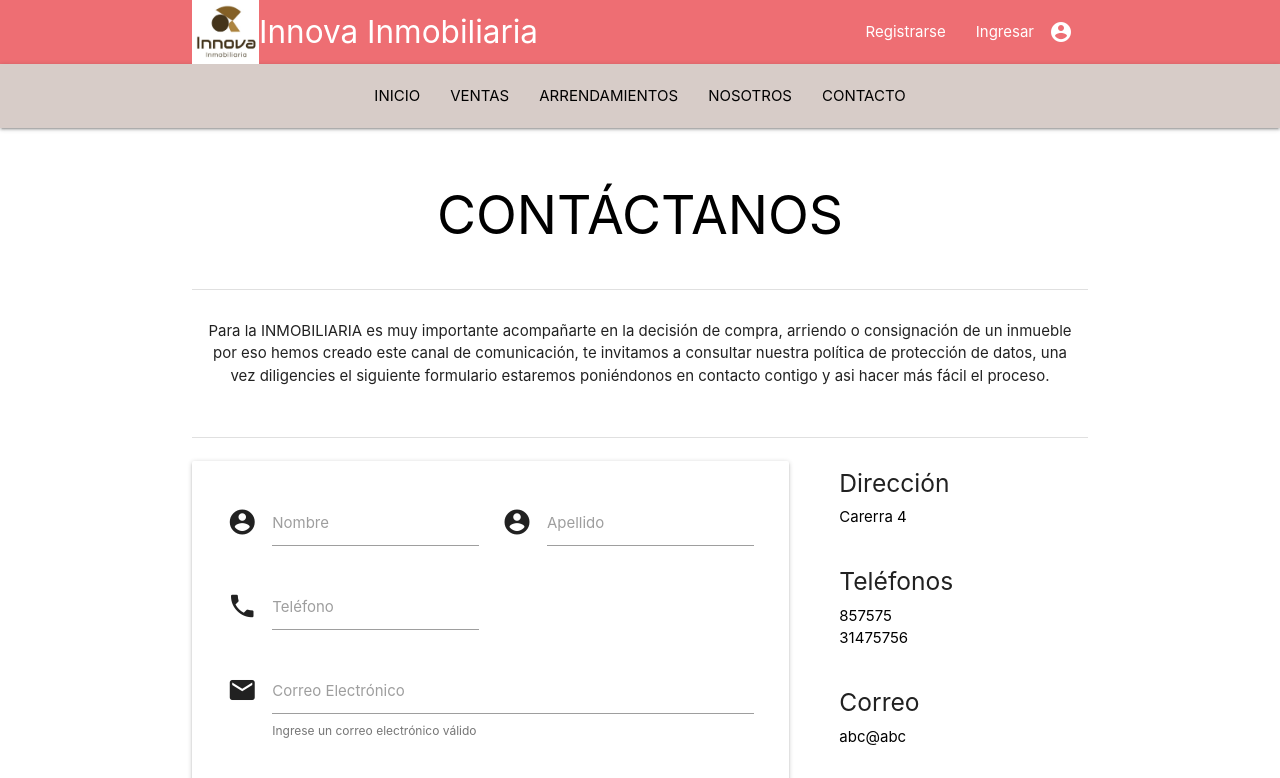
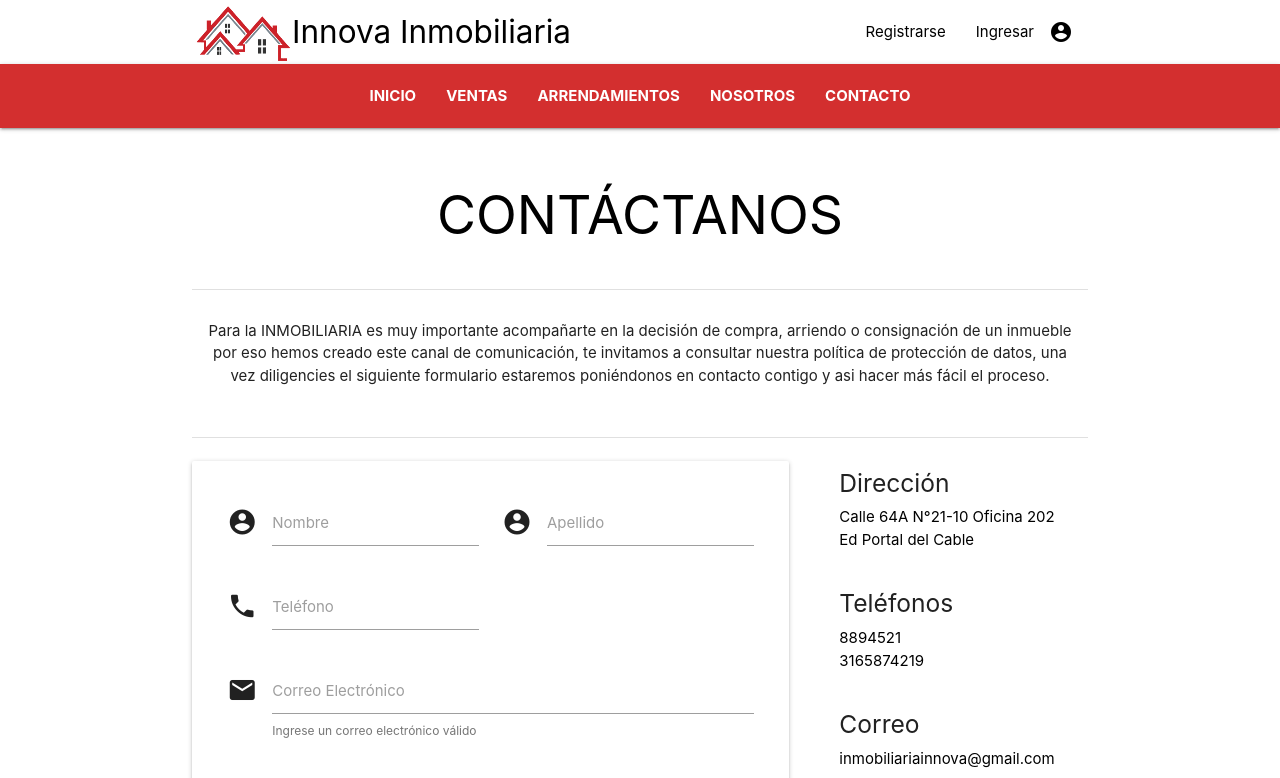
Before and after one commit to Vanne280/Proyecto-Inmobiliaria, a Django app: template templates/paginas/contacto.html in a window 1280 px wide. Shown: the top 778 px of the page. Run offline with Django 3.2, Linux system fonts and the light colour scheme; the template is opened without the code that fills it, so the values that code supplies are empty; some libraries are stand-ins or nearby versions.

Commit message:
Diseño
Cambios en el diseño de la página

```diff
--- a/inmobiliaria/urls.py
+++ b/inmobiliaria/urls.py
@@ -19,6 +19,8 @@ urlpatterns = [
 
     # Ruta de la página Contacto
     path('paginas/contacto/', views.ContactoView.as_view(), name='contacto'),
+
+    # path('<int:pk>/', views.ContactoUpdate.as_view(), name='contacto_inmueble'),
 
     # Ruta de la página de ventas
     path('paginas/ventas/', views.ventas, name='ventas'),
--- a/templates/base/base.html
+++ b/templates/base/base.html
@@ -27,35 +27,51 @@
         <li><a href="{% url 'usuario:userdata' %}">Datos personales</a></li>
       {% endif %}
     </ul>
-    <nav class="#" role="navigation">
+    <nav class="white" role="navigation">
       <div class="nav-wrapper container">
-        <img src="{% static 'img/Logo.jpg' %}" style="width: 67px">
-        <a id="logo-container" class="brand-logo">Innova Inmobiliaria</a>
-        <ul class="right hide-on-med-and-down">
+        <img src="{% static 'img/Logo5.png' %}" style="width: 100px; height: 64px">
+        <a id="logo-container" class="brand-logo">
+          <span class="black-text text-darken-2">Innova Inmobiliaria</span></a>
+        <ul class="right hide-on-med-and-down blue-text">
           {% if user.is_authenticated %}
           <!-- Dropdown Trigger -->
             <li><a class="dropdown-trigger" href="#!" data-target="dropdown1">
+              <span class="black-text text-darken-2">
                   Hola {{ user.username }}! - Rol: {{ user.perfil.IDRol.nombre }}
+              </span>
                   <i class="material-icons right">arrow_drop_down</i>
                 </a>
             </li>
-            <li><a href="{% url 'logout' %}">Cerrar Sesión</a></li>
+            <li>
+              <a href="{% url 'logout' %}">
+                <span class="black-text text-darken-2">Cerrar Sesión</span>
+              </a>
+            </li>
           {% else %}
-            <li><a href="{% url 'usuario:signup' %}">Registrarse</a></li>
-            <li><a href="{% url 'login' %}"><i class="material-icons right">account_circle</i>Ingresar</a></li>
+            <li>
+              <a href="{% url 'usuario:signup' %}">
+                <span class="black-text text-darken-2">Registrarse</span>
+              </a>
+            </li>
+            <li>
+              <a href="{% url 'login' %}" class="black-text">
+                <i class="material-icons right">account_circle</i>
+                <span class="black-text text-darken-2">Ingresar</span>
+              </a>
+            </li>
           {% endif %}
         </ul>
       </div>
     </nav>
-    <nav class="nav-extended brown lighten-4" >
+    <nav class="nav-extended red darken-2 white-text" >
       <div class="nav-wrapper">
         <a href="#" data-target="mobile-demo" class="sidenav-trigger"><i class="material-icons">menu</i></a>
         <ul id="nav-mobile" class="hide-on-med-and-down">
-          <li><a href="{% url 'inicio' %}"><span class="black-text text-darken-2">INICIO</span></a></li>
-          <li><a href="{% url 'ventas' %}"><span class="black-text text-darken-2">VENTAS</span></a></li>
-          <li><a href="{% url 'listar_imagenes' %}"><span class="black-text text-darken-2">ARRENDAMIENTOS</span></a></li>
-          <li><a href="{% url 'nosotros' %}"><span class="black-text text-darken-2">NOSOTROS</span></a></li>
-          <li><a href="{% url 'contacto' %}"><span class="black-text text-darken-2">CONTACTO</span></a></li>
+          <li><a href="{% url 'inicio' %}"><b>INICIO</b></a></li>
+          <li><a href="{% url 'ventas' %}"><b>VENTAS</b></a></li>
+          <li><a href="{% url 'listar_imagenes' %}"><b>ARRENDAMIENTOS</b></a></li>
+          <li><a href="{% url 'nosotros' %}"><b>NOSOTROS</b></a></li>
+          <li><a href="{% url 'contacto' %}"><b>CONTACTO</b></a></li>
         </ul>
       </div>
     </nav>
@@ -77,29 +93,34 @@
       {% block container2 %}
       {% endblock %}
 
-    <footer class="page-footer">
+    <footer class="page-footer red lighten-1 white-text">
         <div class="container">
           <div class="row">
             <div class="col l6 s12">
-              <h4 class="white-text">Ubicación</h4>
-              <h6 class="grey-text text-lighten-4">Dirección: </h6>
-              <h6 class="grey-text text-lighten-4">Teléfono: </h6>
-              <h6 class="grey-text text-lighten-4">Celular: </h6>
-              <h6 class="grey-text text-lighten-4">Correo: </h6>
+              <h4>Ubicación</h4>
+              <h6>Dirección: Calle 64A N°21-10 Oficina 202 Ed Portal del Cable</h6>
+              <h6>Teléfono: 8894521</h6>
+              <h6>Celular: 3165874219</h6>
+              <h6>Correo: inmobiliariainnova@gmail.com</h6>
             </div>
             <div class="col l3 s12">
               <h5 class="white-text">Enlaces</h5>
               <ul>
-                <li><a class="grey-text text-lighten-3" href="{% url 'ventas' %}">VENTAS</a></li>
-                <li><a class="grey-text text-lighten-3" href="{% url 'listar_imagenes' %}">ARRENDAMIENTOS</a></li>
-                <li><a class="grey-text text-lighten-3" href="{% url 'nosotros' %}">NOSOTROS</a></li>
-                <li><a class="grey-text text-lighten-3" href="#!">CONTACTO</a></li>
+                <li><a class="white-text text-lighten-3" href="{% url 'ventas' %}">VENTAS</a></li>
+                <li><a class="white-text text-lighten-3" href="{% url 'listar_imagenes' %}">ARRENDAMIENTOS</a></li>
+                <li><a class="white-text text-lighten-3" href="{% url 'nosotros' %}">NOSOTROS</a></li>
+                <li><a class="white-text text-lighten-3" href="{% url 'contacto' %}">CONTACTO</a></li>
               </ul>
             </div>
             <div class="col l3 s12">
               <h5 class="white-text">Redes Sociales</h5>
               <ul>
-                <li><i class="material-icons">android</i></li>
+                <li>
+                  <img src="{% static 'img/Icono Facebook.png' %}" style="width:24px; height:24px;">
+                  <img src="{% static 'img/Icono Instagram.png' %}" style="width:30px; height:24px;">
+                  <img src="{% static 'img/Icono Twitter.png' %}" style="width:24px; height:24px;">
+                  <img src="{% static 'img/Icono Whatsapp.png' %}" style="width:32px; height:24px;">
+                </li>
               </ul>
             </div>
           </div>
--- a/templates/paginas/contacto.html
+++ b/templates/paginas/contacto.html
@@ -67,7 +67,7 @@
             </div>
 
             <div class="input-field col s12" style="text-align:center;">
-              <button class="btn waves-effect waves-light" type="submit" name="action">
+              <button class="btn waves-effect waves-light deep-orange darken-4" type="submit" name="action">
                 Enviar mensaje
               </button>
             </div>
@@ -77,15 +77,22 @@
       </div>
       <div class="col s12 m4" style="padding-left: 50px">
         <h5>Dirección</h5>
-        <span class="black-text">Carerra 4 </span>
+        <span class="black-text">Calle 64A N°21-10  Oficina 202 Ed Portal del Cable</span>
         <br><br>
         <h5>Teléfonos</h5>
-        <span class="black-text">857575</span><br>
-        <span class="black-text">31475756</span>
+        <span class="black-text">8894521</span><br>
+        <span class="black-text">3165874219</span>
         <br><br>
         <h5>Correo</h5>
-        <span class="black-text">abc@abc</span>
-        <br>
+        <span class="black-text">inmobiliariainnova@gmail.com</span>
+        <br><br>
+        <iframe src="https://www.google.com/maps/embed?pb=!1m18!1m12!1m3!1d3974.286659584001!2d-75
+                    .48769488479884!3d5.0572101963293505!2m3!1f0!2f0!3f0!3m2!1i1024!2i768!4f13
+                    .1!3m3!1m2!1s0x8e47657e94bb07a9%3A0xd1c0632036b3e76f!2sCl%2064A%20%23%2321
+                    -10%2C%20Manizales%2C%20Caldas!5e0!3m2!1ses!2sco!4v1586475888227!5m2!1ses!2sco"
+                    width="400" height="300" frameborder="0" style="border:0;" allowfullscreen=""
+                    aria-hidden="false" tabindex="0">
+        </iframe>
       </div>
     </div>
   </div>
--- a/templates/registration/login.html
+++ b/templates/registration/login.html
@@ -19,7 +19,7 @@
           <label for="password">Contraseña</label>
         </div>
         <div class="input-field col s12" style="text-align:center;">
-          <button class="btn waves-effect brown lighten-1" type="submit" name="action">Ingresar
+          <button class="btn waves-effect deep-orange darken-4" type="submit" name="action">Ingresar
             <i class="material-icons right">send</i>
           </button>
         </div>
--- a/templates/registration/signup.html
+++ b/templates/registration/signup.html
@@ -32,7 +32,7 @@
             <label for="password2">Confirme la Contraseña</label>
           </div>
           <div class="input-field col s12" style="text-align:center;">
-            <button class="btn waves-effect waves-light" type="submit" name="action">Enviar
+            <button class="btn waves-effect waves-light deep-orange darken-4" type="submit" name="action">Enviar
               <i class="material-icons right">check</i>
             </button>
           </div>
```
Also changed, not shown: inmueble/views.py (+43 -0 lines), templates/inmueble/inmueble_detail.html (+5 -4 lines), static/img/Icono Facebook.jpg (added), static/img/Icono Facebook.png (added), static/img/Icono Instagram.png (added), static/img/Icono Twitter.png (added), static/img/Icono Whatsapp.png (added), static/img/Logo2.jpg (added), static/img/Logo2.png (added), static/img/Logo3.png (added), static/img/Logo4.png (added), static/img/Logo5.png (added).
